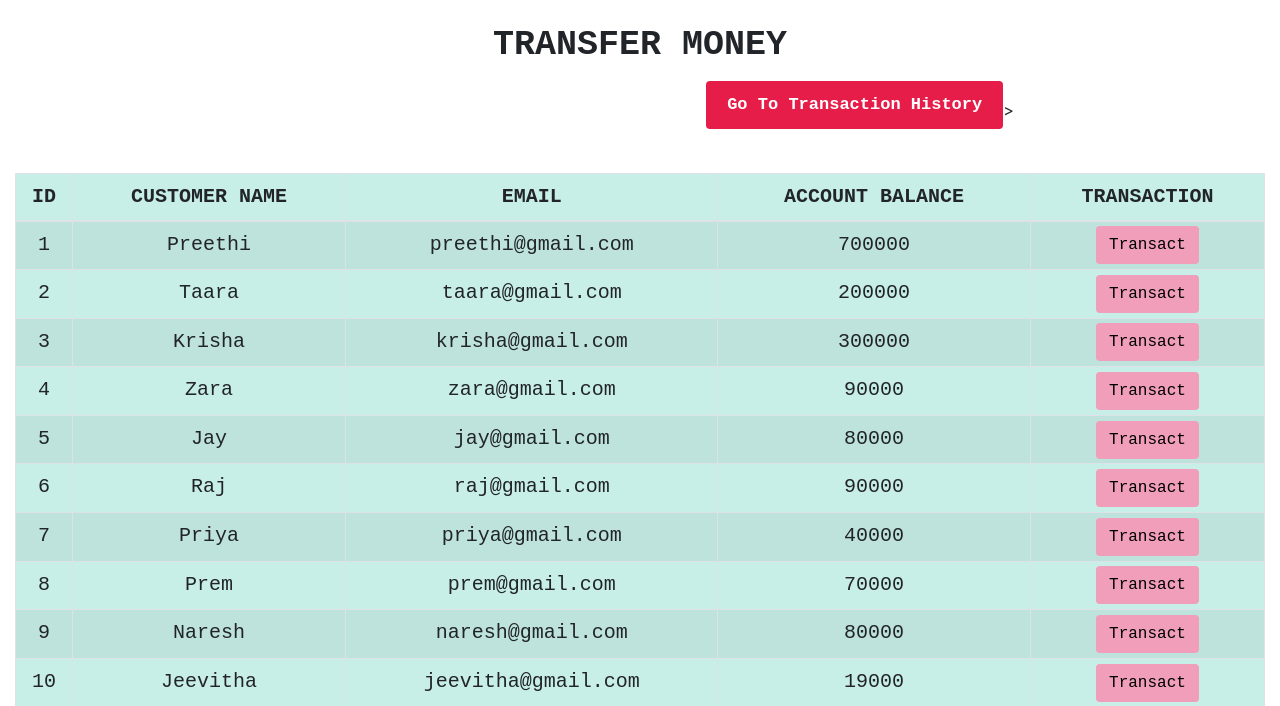
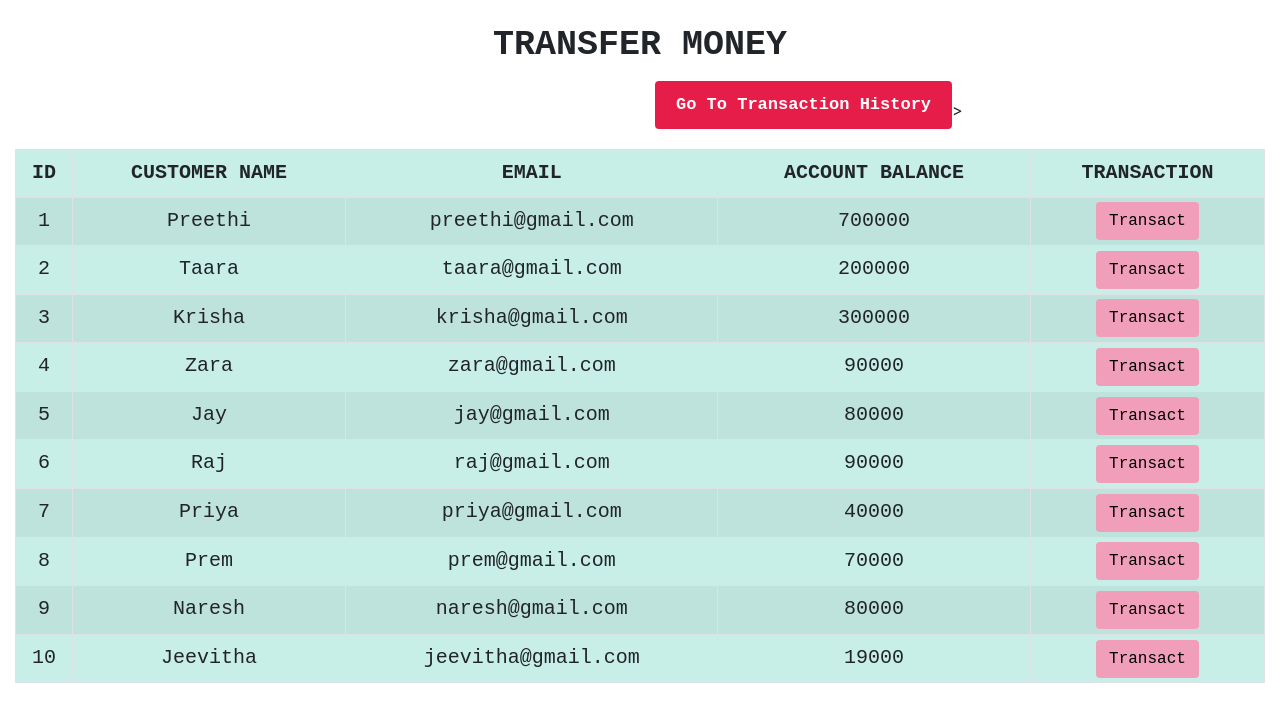
Before and after one commit to Preethi2911/Banking-System, a PHP site: page /transfermoney.php in a window 1280 px wide; the page is wider, and only the part inside the window is pictured. Shown: the part 60-766 px from the top of that part. Run offline with PHP 8.4, Linux system fonts and the light colour scheme; data comes from the database, SQL or seed files in the repository; data that the repository does not hold is empty.

Commit message:
btn changed

```diff
--- a/transactionhistory.php
+++ b/transactionhistory.php
@@ -65,7 +65,7 @@ ul li a:hover {
     #button1 {
 
            padding:10px;
-           margin-left:440px;
+           margin-left:640px;
            margin-top:7px;
            margin-bottom:20px;
            padding-right:20px;
--- a/transfermoney.php
+++ b/transfermoney.php
@@ -62,7 +62,7 @@ ul li a:hover {
       #button1 {
 
            padding:10px;
-           margin-left:440px;
+           margin-left:640px;
            margin-top:7px;
            margin-bottom:20px;
            padding-right:20px;
@@ -120,7 +120,7 @@ ul li a:hover {
 
 <div class="container-fluid">
         <h2 class="text-center pt-4"style="font-family: 'Courier New', Courier, monospace;font-weight: bold;font-size: 35px">TRANSFER MONEY</h2>
-        <center><button onclick="location.href='transactionhistory.php'" type="button" class="btn" id="button1">Go To Transaction History</button>></center>
+       <button onclick="location.href='transactionhistory.php'" type="button" class="btn" id="button1">Go To Transaction History</button>>
         <br>
             <div class="row">
                 <div class="col">
```
